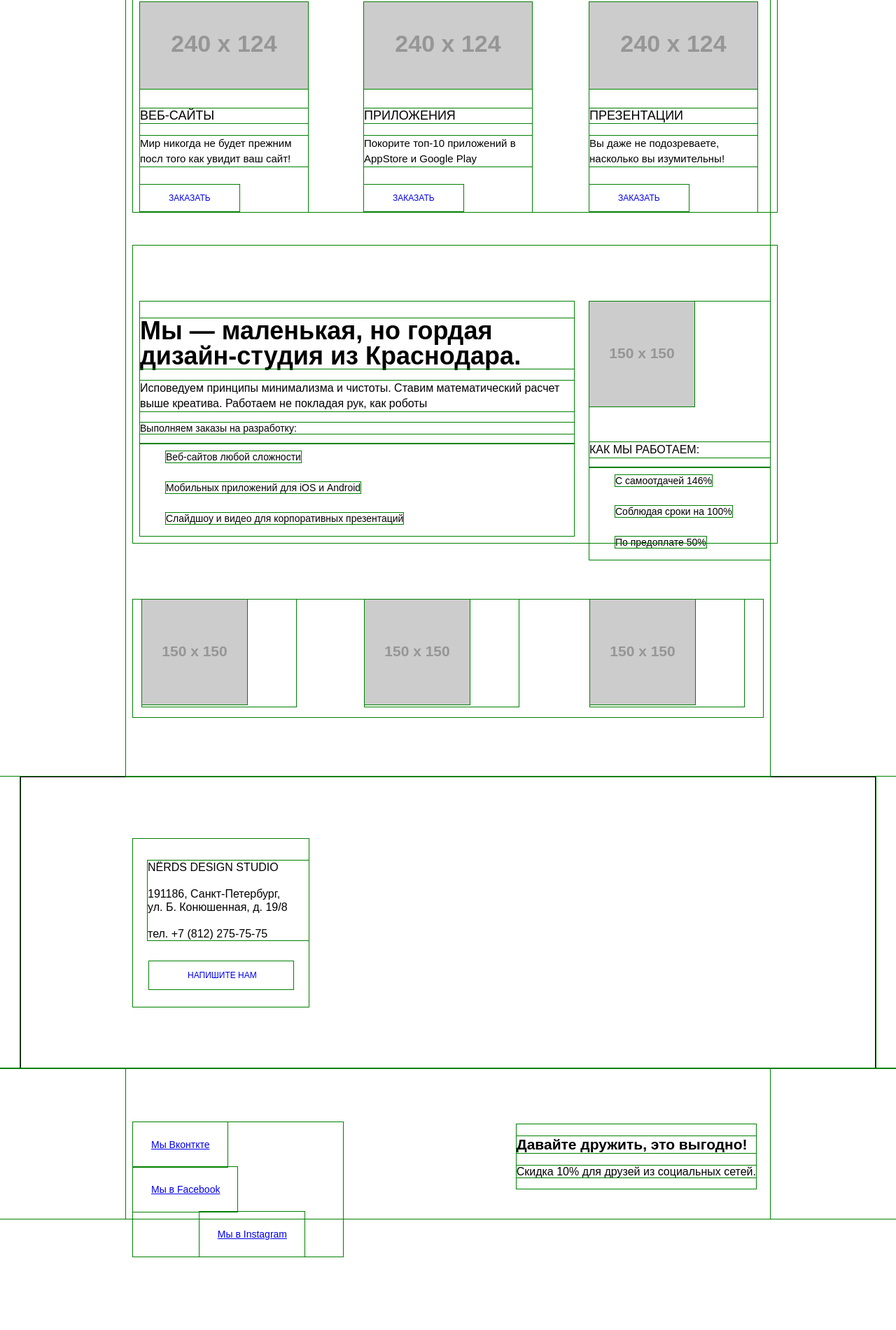
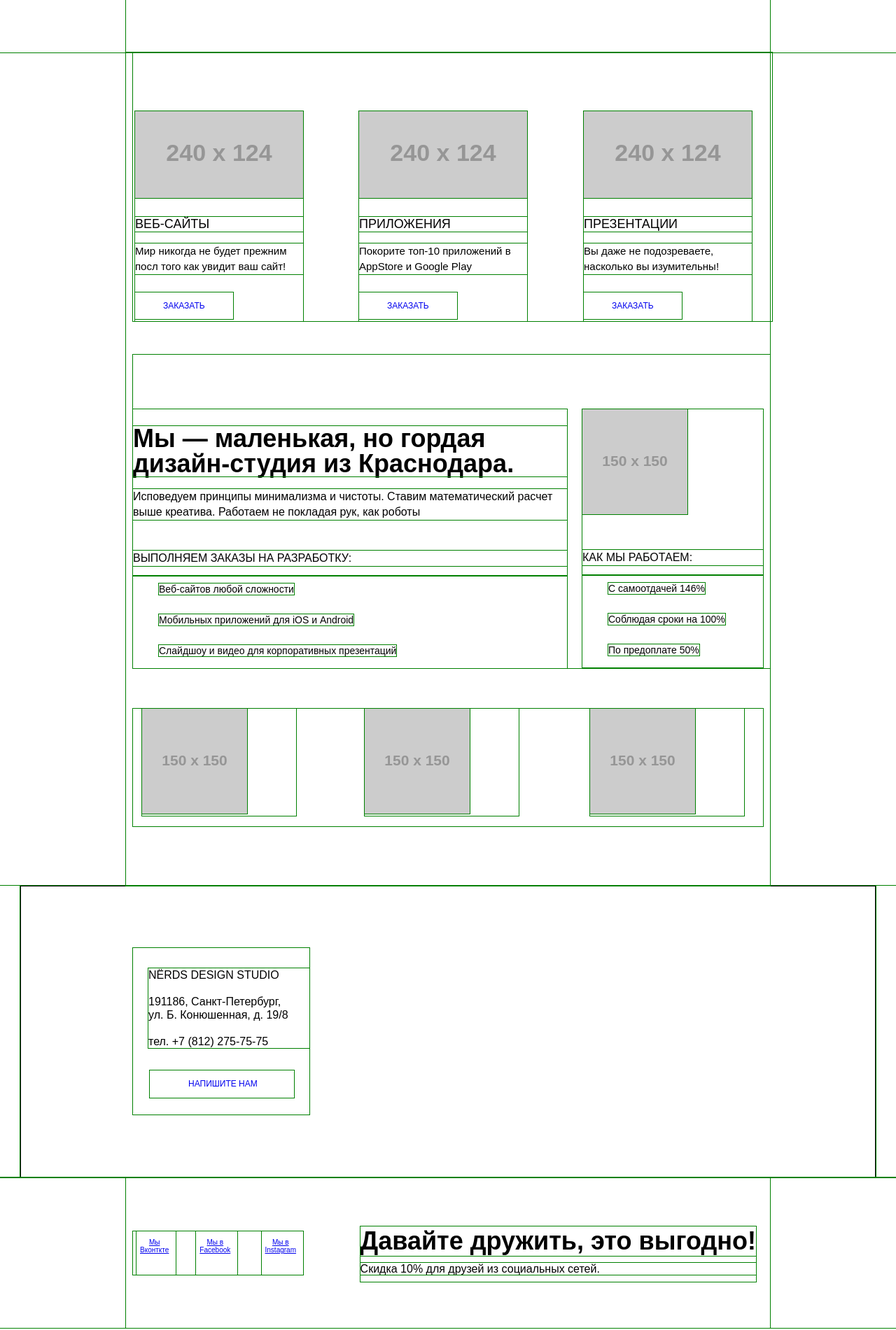
Before and after one commit to erisdream/49128-nerds, a plain HTML site: page index.html in a window 1280 px wide. Shown: the part 359-2260 px from the top of the page at 70% size. Before the commit the page ends 2176 px from the top, so only its background shows below. Drawn offline with Linux system fonts and the light colour scheme; placeholder pictures from the web are drawn by us.

Commit message:
Мсправлена ошибочка спан - див

```diff
--- a/css/style.css
+++ b/css/style.css
@@ -61,26 +61,28 @@
      float: left;
      width: 380px;
      padding: 0px;
+     margin-top: 81px;
+     margin-bottom: 90px;
  }
 
  .slider-points {
      float: left;
      width: 60px;
-     margin: 190px 0px 0px 28px;
+     margin: 250px 0px 0px 28px;
  }
 
  .slider-points a {
      margin-right: 7px;
  }
 
- .slider h1 {
+ .slide-title {
      font-size: 36px;
-     margin: 21px 0px 17px 0px;
+     margin: 0px 0px 17px 0px;
      line-height: 36px;
  }
 
  .slider p {
-     font-size: 14px;
+     font-size: 16px;
      margin: 0px 0px 38px 0px;
      line-height: 22px;
  }
@@ -90,17 +92,9 @@
      padding: 10px 72px;
  }
 
- .slider-picture {
-     float: right;
-     height: 230px;
-     width: 357px;
-     padding-left: 60px;
-     padding-bottom: 70px;
- }
-
  .features-row {
      width: 900px;
-     padding: 80px 10px 0 10px;
+     padding: 84px 10px 0px 3px;
      margin: 0 auto 48px auto;
  }
 
@@ -113,13 +107,13 @@
 
  .features-item:last-child {
      float: right;
-     margin-right: 18px;
+     margin-right: 19px;
  }
 
  .features-title {
      font-size: 18px;
      text-transform: uppercase;
-     margin: 25px 0px 18px 0px;
+     margin: 24px 0px 17px 0px;
  }
 
  .features-item p {
@@ -132,16 +126,15 @@
      font-size: 12px;
      line-height: 22px;
      text-transform: uppercase;
-     padding: 8px 41px;
+     padding: 8px 40px;
      text-decoration: none;
-     margin: 26px 98px 0px 0px;
+     margin: 26px 100px 0px 0px;
  }
 
  .content-columns {
      width: 900px;
-     height: 345px;
-     padding: 80px 10px 0 10px;
-     margin: 0 auto 81px auto;
+     padding: 78px 10px 0 0px;
+     margin: 0 auto 58px auto;
  }
 
  .content-columns h1 {
@@ -154,10 +147,11 @@
      display: block;
      font-size: 16px;
      line-height: 22px;
-     margin-top: 15px;
+     margin-top: 18px;
+     margin-left: 15px''
  }
 
- .content-column-left span {
+ .content-column-left div {
      display: block;
      font-size: 16px;
      line-height: 22px;
@@ -189,7 +183,7 @@
      margin-top: 15px;
  }
 
- .content-column-right span {
+ .content-column-right div {
      display: block;
      font-size: 16px;
      line-height: 22px;
@@ -232,10 +226,11 @@
  }
 
  .contacts {
+     font-size: 16px;
      margin: 88px 0px 0px 150px;
      height: 225px;
      width: 230px;
-     padding: 15px 0px 0px 21px;
+     padding: 13px 0px 0px 22px;
  }
 
  .contacts p {
@@ -249,8 +244,8 @@
      line-height: 18px;
      text-transform: uppercase;
      text-decoration: none;
-     padding: 11px 0px 11px 55px;
-     margin: 30px 22px 0px 2px;
+     padding: 10px 0px 11px 55px;
+     margin: 32px 22px 0px 2px;
  }
 
  .main-footer .container {
@@ -269,29 +264,36 @@
 
  .social-links {
      float: left;
-     width: 300px;
+     width: 243px;
      margin-top: 77px;
  }
 
  .social-links a {
+     font-size: 10px;
      display: block;
      float: left;
-     padding: 24px 25px 24px 26px;
-     margin: 0px 34px 0px 0px;
+     padding: 10px 10px 30px 5px;
+     margin: 0px 24px 0px 5px;
+     text-align: center;
  }
 
  .social-links a:last-child {
      float: right;
-     margin-right: 55px;
+     margin-right: 0px;
  }
 
  .letsbefriends {
      float: right;
-     margin: 80px 10px;
+     margin: 70px 10px 0px 0px;
  }
 
+.letsbefriends h2 {
+    font-size: 36px;
+    margin: 0px
+}
+
  .letsbefriends p {
-     margin: 16px 0px;
+     margin: 10px 0px;
      font-size: 16px;
      line-height: 17px;
  }
--- a/index.html
+++ b/index.html
@@ -36,8 +36,9 @@
             </div>
             <div class="slider">
                 <div class="slide1">
-                    <div>Долго, дорого, скрупулезно.</div>
-                    <p>Математически выверенный дизайн для вашего сайта или мобильного приложения.</p>
+                    <div class="slide-title">Долго, дорого, скрупулезно.</div>
+                    <p>Математически выверенный дизайн<br>
+                       для вашего сайта или мобильного приложения.</p>
                     <a href="#" class="button more">Узнать больше</a>
                 </div>
             </div>
@@ -82,7 +83,7 @@
             </section>
             <section class="content-column-right">
                 <img src="http://placehold.it/150x150" alt="nerds">
-                <span>Как мы работаем:</span>
+                <div>Как мы работаем:</div>
                 <ul>
                     <li>С самоотдачей 146%</li>
                     <li>Соблюдая сроки на 100%</li>
@@ -99,12 +100,10 @@
     <div class="map">
         <div class="container clearfix">
             <div class="contacts">
-                <p>NЁRDS DESIGN STUDIO
-                    <br>
-                    <br> 191186, Санкт-Петербург,
-                    <br> ул. Б. Конюшенная, д. 19/8
-                    <br>
-                    <br> тел. +7 (812) 275-75-75
+                <p>NЁRDS DESIGN STUDIO<br><br>
+                   191186, Санкт-Петербург,<br>
+                   ул. Б. Конюшенная, д. 19/8<br><br>
+                   тел. +7 (812) 275-75-75
                 </p>
                 <a href="#" class="buttom write-us">Напишите нам</a>
             </div>
@@ -113,9 +112,9 @@
     <footer class="main-footer">
         <div class="container clearfix">
             <div class="social-links">
-                <a href="#" class="social-button social-button-vk">Мы Вконткте</a>
-                <a href="#" class="social-button social-button-fb">Мы в Facebook</a>
-                <a href="#" class="social-button social-button-instagram">Мы в Instagram</a>
+                <a href="#" class="social-button social-button-vk">Мы<br>Вконткте</a>
+                <a href="#" class="social-button social-button-fb">Мы в<br>Facebook</a>
+                <a href="#" class="social-button social-button-instagram">Мы в<br>Instagram</a>
             </div>
             <div class="letsbefriends">
                 <h2>Давайте дружить, это выгодно!</h2>
```
